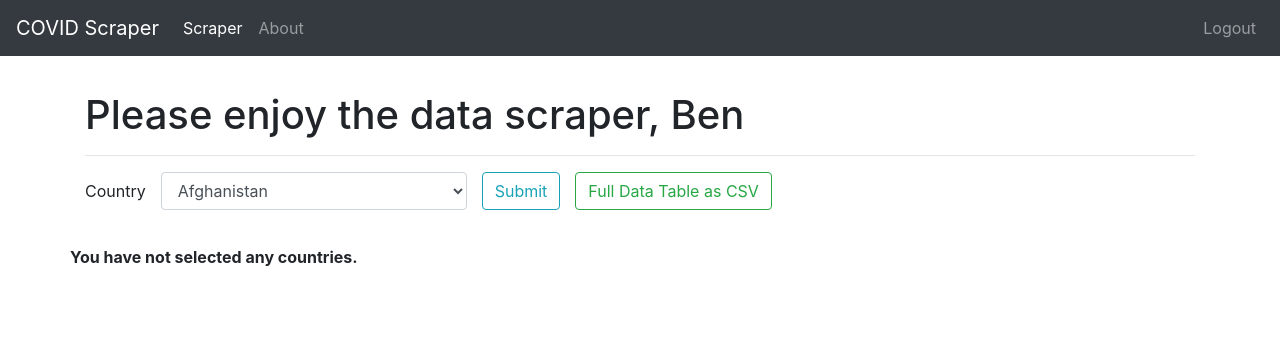
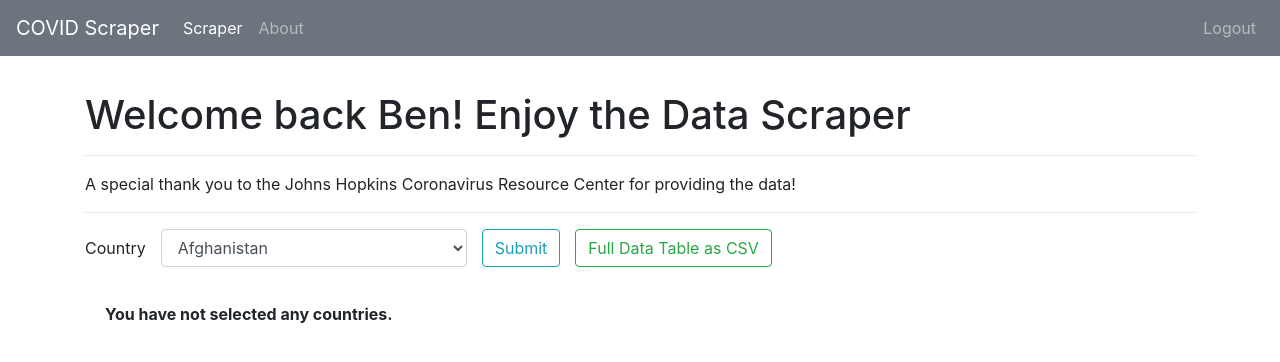
Before and after one commit to btnewman7/CovidDataScraper, a Flask app: page / in a window 1280 px wide. Shown: the top 362 px of the page. Run offline with Flask 2, Linux system fonts and the light colour scheme; a user stored in the database is signed in; data comes from the database, SQL or seed files in the repository; both versions use the stored data as it was after the commit; data that the repository does not hold is empty; some libraries are stand-ins or nearby versions.

Commit message:
added a Thank You to JHU

```diff
--- a/app/blueprints/main/routes.py
+++ b/app/blueprints/main/routes.py
@@ -102,7 +102,7 @@ def cronjob():
             writer = csv.DictWriter(f, fieldnames=csv_columns)
             writer.writerow(cdict)
         #time.sleep(5)
-        time.sleep(86407)
+        #time.sleep(86407)
     return redirect(url_for('main.index'))
 
 @main.route('/selenium', methods=['GET'])
--- a/app/templates/includes/navigation.html
+++ b/app/templates/includes/navigation.html
@@ -1,4 +1,4 @@
-<nav class="navbar navbar-expand-sm navbar-dark bg-dark">
+<nav class="navbar navbar-expand-sm navbar-dark bg-secondary">
     <a class="navbar-brand" href="{{ url_for('main.index') }}">COVID Scraper</a>
     <button class="navbar-toggler d-lg-none" type="button" data-toggle="collapse" data-target="#collapsibleNavId" aria-controls="collapsibleNavId"
         aria-expanded="false" aria-label="Toggle navigation">
--- a/app/templates/main/index.html
+++ b/app/templates/main/index.html
@@ -5,7 +5,9 @@
 {% endblock title %}
 
 {% block content %}
-<h1>Please enjoy the data scraper, {{ current_user.first_name }} </h1>
+<h1>Welcome back {{ current_user.first_name }}! Enjoy the Data Scraper </h1>
+<hr>
+<p>A special thank you to the Johns Hopkins Coronavirus Resource Center for providing the data!</p>
 <hr>
 <div class="container">
     <div class="row">
@@ -56,7 +58,9 @@
         </table>
     </div>
     {% else %}
-    <strong>You have not selected any countries.</strong>
+    <div style="margin-left: 35px;">
+        <strong>You have not selected any countries.</strong>
+    </div>
     {% endif %}
 </div>
 
--- a/requirements.txt
+++ b/requirements.txt
@@ -17,7 +17,6 @@ Jinja2==2.11.2
 Mako==1.1.3
 MarkupSafe==1.1.1
 psycopg2-binary==2.8.6
-python-dateutil==2.8.1
 python-dotenv==0.15.0
 python-editor==1.0.4
 requests==2.25.1
```
Also changed, not shown: app.db, 1 other file.
